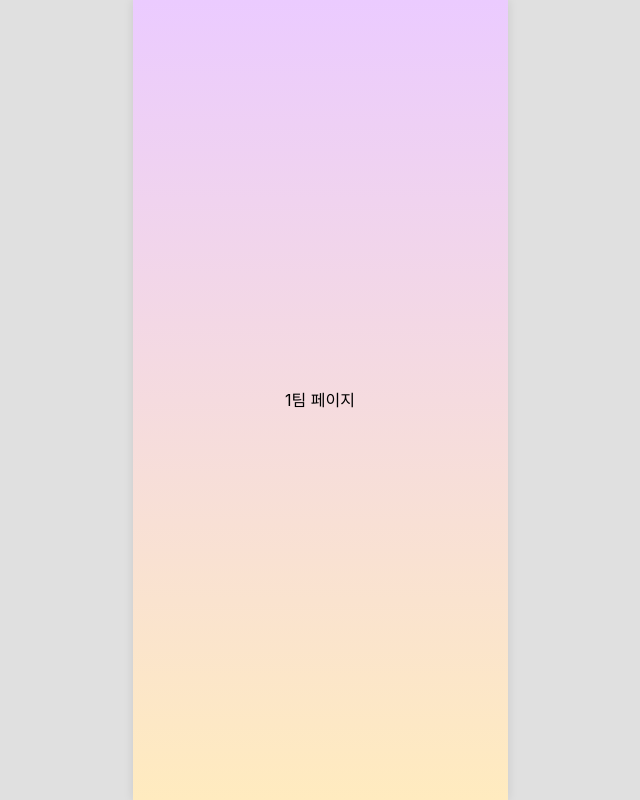
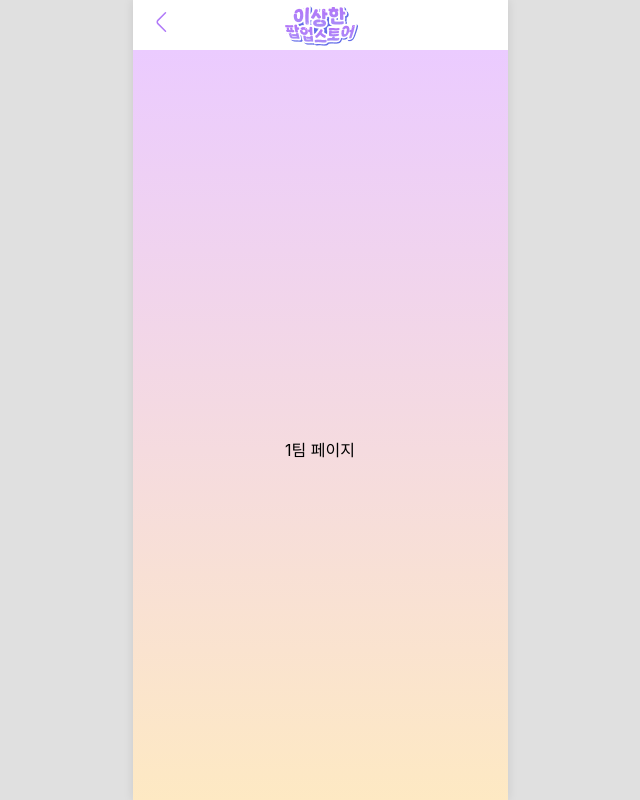
Before and after one commit to Hwijun-Kim/Ad-College, a React (Vite) app: page /firstteam in a window 1280 px wide. Shown: the whole page, without its empty margins (320-960 px from the left). Built offline with nearby package versions, Linux system fonts and the light colour scheme.

Commit message:
헤더 적용

```diff
--- /dev/null
+++ b/src/components/Header.tsx
@@ -0,0 +1,52 @@
+import styled from "styled-components";
+import Logo from "../assets/logo.png";
+import { useNavigate } from "react-router-dom";
+
+const Header = () => {
+  const navigate = useNavigate();
+  return (
+    <HeaderWrapper>
+      <IconWrapper onClick={() => navigate('/')}>
+        <LeftArrowIcon />
+      </IconWrapper>
+      <img src={Logo} alt="logo" />
+    </HeaderWrapper>
+  );
+}
+
+const LeftArrowIcon = () => (
+  <svg
+    width="28"
+    height="28"
+    viewBox="0 0 28 28"
+    fill="none"
+    xmlns="http://www.w3.org/2000/svg"
+  >
+    <path
+      d="M17.5 23.24L9.89335 15.6333C8.99502 14.735 8.99502 13.265 9.89335 12.3667L17.5 4.76001"
+      stroke="#B17AF8"
+      strokeWidth="1.5"
+      strokeMiterlimit="10"
+      strokeLinecap="round"
+      strokeLinejoin="round"
+    />
+  </svg>
+);
+
+const HeaderWrapper = styled.div`
+  display: flex;
+  justify-content: center;
+  align-items: center;
+  height: 50px;
+  position: relative;
+`;
+
+const IconWrapper = styled.div`
+  position: absolute;
+  left: 15px;
+  top: 50%;
+  transform: translateY(-50%);
+  cursor: pointer;
+`;
+
+export default Header;
--- a/src/pages/DetailPage.tsx
+++ b/src/pages/DetailPage.tsx
@@ -1,7 +1,13 @@
 import { PageWrapper } from "./MainPage.tsx";
+import Header from "../components/Header.tsx";
 
 const DetailPage = () => {
-    return <PageWrapper>설명 페이지</PageWrapper>;
+    return (
+      <>
+        <Header />
+        <PageWrapper>설명 페이지</PageWrapper>
+      </>
+    );
 };
 
 export default DetailPage;
--- a/src/pages/FirstTeamPage.tsx
+++ b/src/pages/FirstTeamPage.tsx
@@ -1,7 +1,13 @@
 import { PageWrapper } from "./MainPage.tsx";
+import Header from "../components/Header.tsx";
 
 const FirstTeamPage = () => {
-    return <PageWrapper>1팀 페이지</PageWrapper>;
+    return (
+      <>
+        <Header />
+        <PageWrapper>1팀 페이지</PageWrapper>
+      </>
+    );
 };
 
 export default FirstTeamPage;
--- a/src/pages/SecondTeamPage.tsx
+++ b/src/pages/SecondTeamPage.tsx
@@ -1,7 +1,13 @@
 import { PageWrapper } from "./MainPage.tsx";
+import Header from "../components/Header.tsx";
 
 const SecondTeamPage = () => {
-    return <PageWrapper>2팀 페이지</PageWrapper>;
+    return (
+      <>
+        <Header />
+        <PageWrapper>2팀 페이지</PageWrapper>
+      </>
+    );
 };
 
 export default SecondTeamPage;
--- a/src/pages/ThirdTeamPage.tsx
+++ b/src/pages/ThirdTeamPage.tsx
@@ -1,7 +1,13 @@
 import { PageWrapper } from "./MainPage.tsx";
+import Header from "../components/Header.tsx";
 
 const ThirdTeamPage = () => {
-    return <PageWrapper>3팀 페이지</PageWrapper>;
+    return (
+      <>
+        <Header />
+        <PageWrapper>3팀 페이지</PageWrapper>
+      </>
+    );
 };
 
 export default ThirdTeamPage;
```
Also changed, not shown: src/assets/Logo.png (added).
